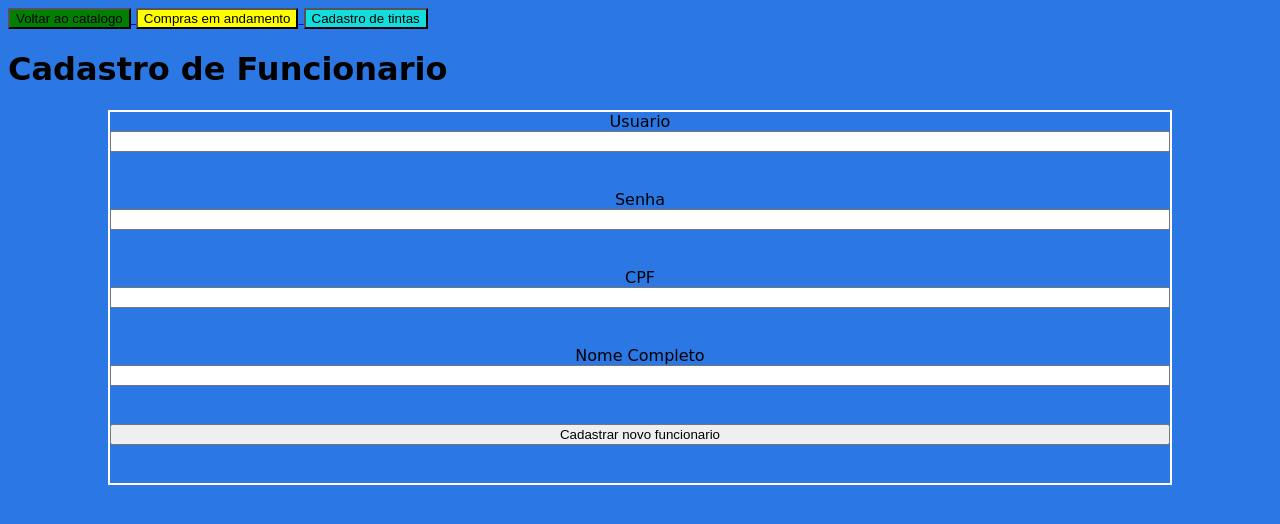
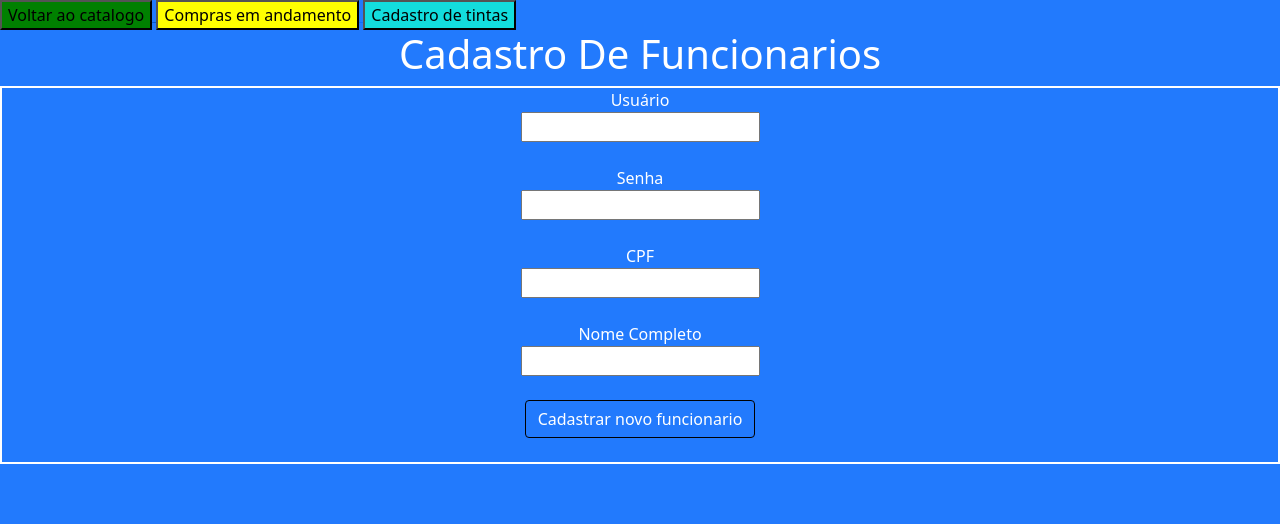
Before and after one commit to Salasario01/lojaTintas, a PHP site: page /php/cadastroFuncionarioForm.php in a window 1280 px wide. Shown: the top 524 px of the page. Run offline with PHP 8.4, Linux system fonts and the light colour scheme; the visitor is signed in with stand-in values (Sample User, id 1).

Commit message:
cadastro funcionários pronto

```diff
--- a/php/cadastroFuncionarioForm.php
+++ b/php/cadastroFuncionarioForm.php
@@ -11,6 +11,7 @@
     <meta charset="UTF-8">
     <meta http-equiv="X-UA-Compatible" content="IE=edge">
     <meta name="viewport" content="width=device-width, initial-scale=1.0">
+    <link href="https://cdn.jsdelivr.net/npm/bootstrap@5.0.2/dist/css/bootstrap.min.css" rel="stylesheet" integrity="sha384-EVSTQN3/azprG1Anm3QDgpJLIm9Nao0Yz1ztcQTwFspd3yD65VohhpuuCOmLASjC" crossorigin="anonymous">
     <link rel="stylesheet" href="../style/cadastroFuncionarios.css">
     <title>CadastroFuncionarioForm</title>
 </head>
@@ -44,24 +45,31 @@
 <button id="btn3">Cadastro de tintas</button>
 </a>
 
+         <h1 id="title">Cadastro De Funcionarios</h1>
 
-        <h1> Cadastro de Funcionario</h1>
-        <form action="cadastroFuncionario.php" method="POST">
+        <form class="formulario" action="cadastroFuncionario.php" method="POST">
 
-                <label >Usuario</label>
+            <div class="info">
+
+                <label >Usuário</label>
+                <br>
                 <input required type="text" name="nomeUsuario" >
                 <br> <br>
                 <label >Senha</label>
+                <br>
                 <input required type="password" name="senha" >
                 <br>  <br>
                 <label >CPF</label>
+                <br>
                 <input required type="number" name="cpf"  maxlength="11" minlength="11"  >
                 <br> <br>
                 <label >Nome Completo </label>
+                <br>
                 <input required type="text" name="nomeCompleto" >
                 <br> <br>
-                <button type="submit"> Cadastrar novo funcionario</button>
+                <button class="btn" type="submit"> Cadastrar novo funcionario</button>
                 <br>  <br>
+            </div>
         </form>
 
 </body>
--- a/style/cadastroFuncionarios.css
+++ b/style/cadastroFuncionarios.css
@@ -1,10 +1,5 @@
 body{
-    background-color: #2b78e4;
-    font-family: cursive;
-}
-main{
-    border: 2px solid #fff;
-    margin: 10px 0px 10px 0px;
+    background-color: #227afd;
 }
 #btn1{
     background-color: green;
@@ -15,11 +10,31 @@ main{
 #btn3{
     background-color: rgb(19, 221, 221);
 }
-form{
+
+.info{
     text-align: center;
-    display: flex;
+    background-color: #227afd;
+    display: flexbox;
+    border: 2px solid #fff;
     justify-content: center;
-    flex-direction: column;
-    border: 2px solid #fff;
-    margin: 10px 100px 10px 100px;
 }
+html{
+    background-color: #227afd;
+    color: #fff;
+}
+#title{
+    background-color: #227afd;
+    margin-top: 0px;
+    text-align: center;
+    color: #fff;
+}
+.btn{
+    border: 1px solid #000;
+    color: #fff;
+}
+input{
+    color: #fff;
+}
+label{
+    color: #fff;
+}
```
